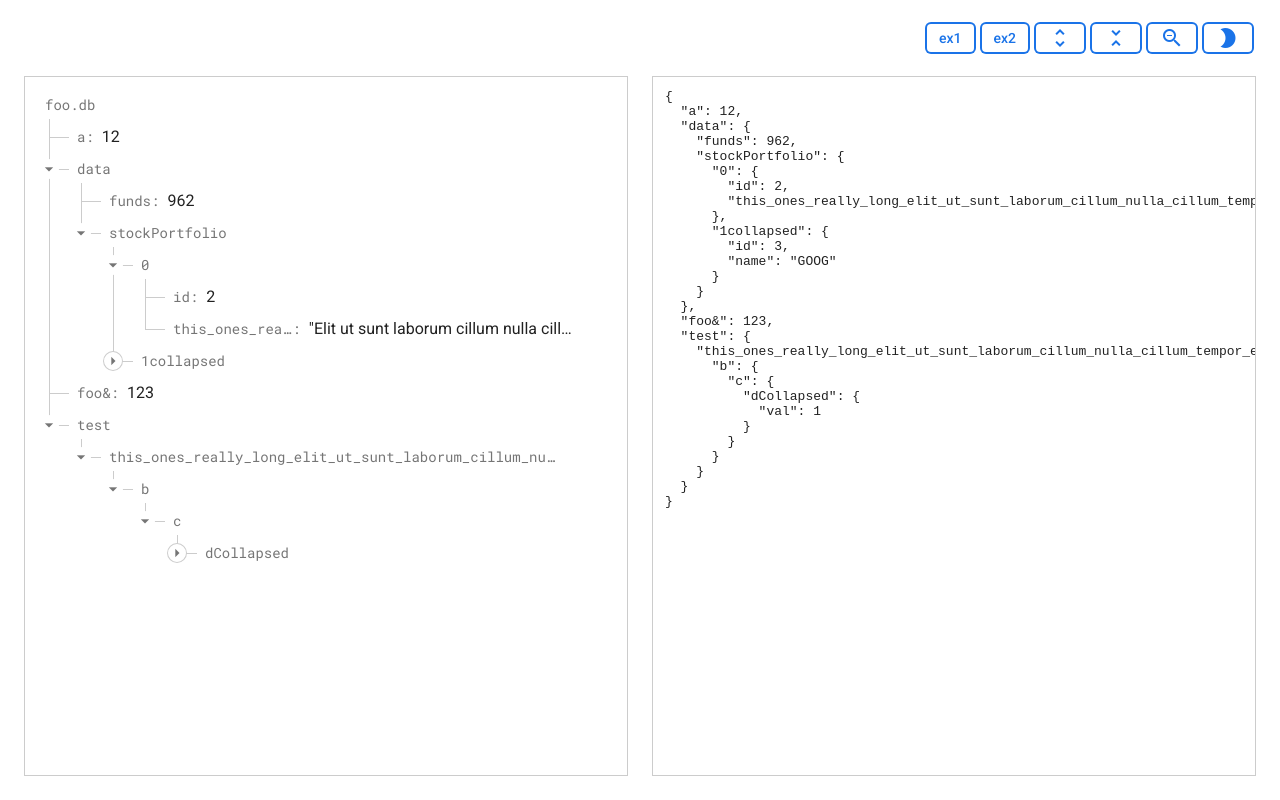
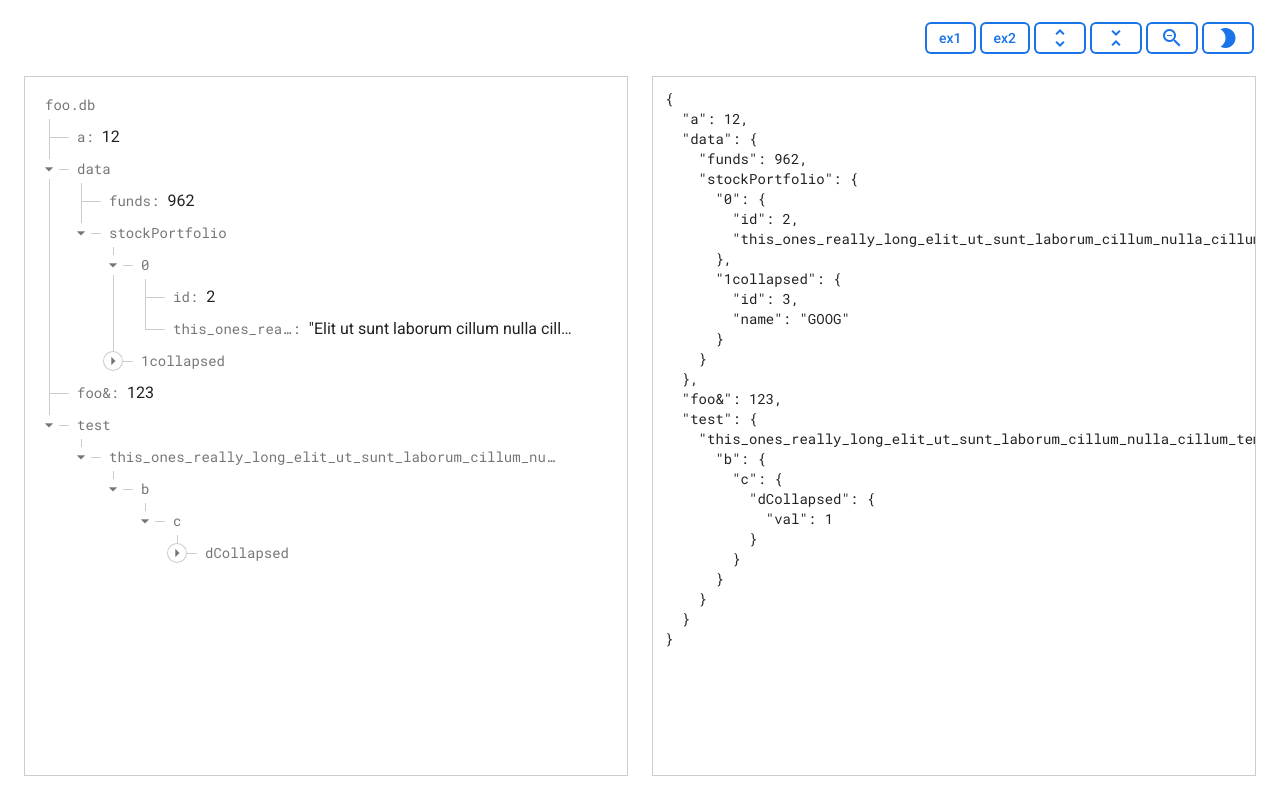
Before and after one commit to romannurik/DataTreeDemo, a React (Create React App) app: page / in a window 1280 px wide. Built offline with nearby package versions, Linux system fonts and the light colour scheme.

Commit message:
Minor tweaks

```diff
--- a/public/index.html
+++ b/public/index.html
@@ -5,7 +5,7 @@
     <meta name="viewport" content="width=device-width, initial-scale=1" />
     <link href="https://fonts.googleapis.com/icon?family=Material+Icons" rel="stylesheet">
     <link href="https://fonts.googleapis.com/css2?family=Roboto+Mono:wght@400&family=Roboto:wght@400;500&display=swap" rel="stylesheet">
-    <title>Tree</title>
+    <title>DataTreeDemo</title>
   </head>
   <body>
     <div id="root"></div>
--- a/src/App.scss
+++ b/src/App.scss
@@ -84,3 +84,9 @@ html.dark-mode {
   border: 1px solid var(--thin-border-color);
   align-self: stretch;
 }
+
+pre.pane {
+  font-family: 'Roboto Mono';
+  font-size: 14px;
+  line-height: 20px;
+}
```
